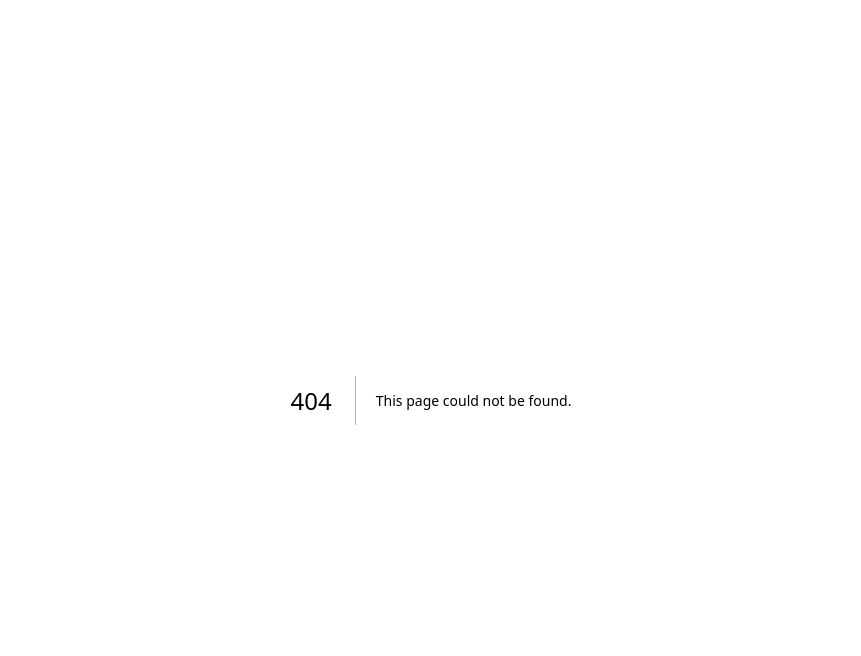
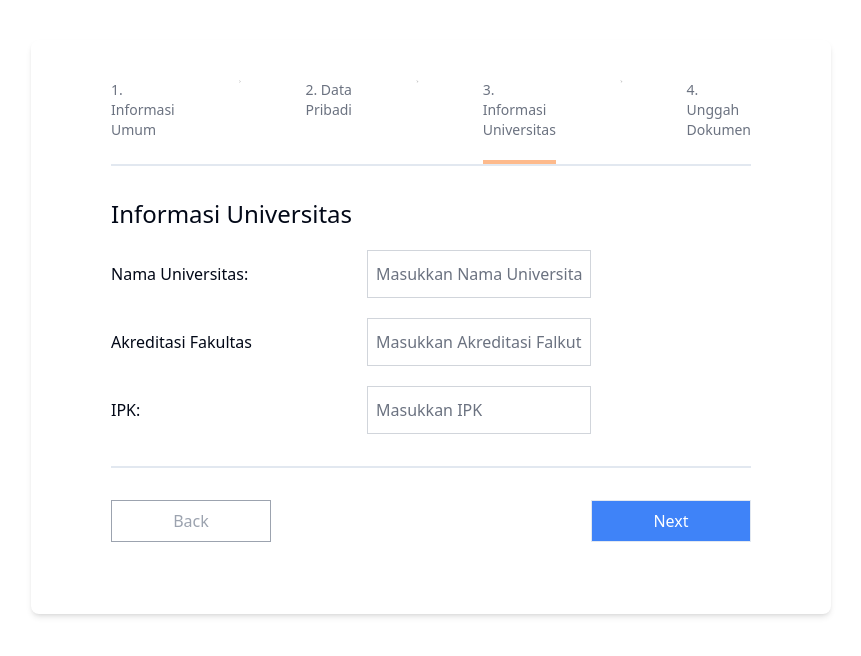
Before and after one commit to elviskudo/pkpa-fe, a Next.js app: page /user/register/UniversityInformation in a window 1280 px wide. Before the commit this address had no page. Shown: the top 656 px of the page, without its empty margins (209-1070 px from the left). Built offline with nearby package versions, Linux system fonts and the light colour scheme.

Commit message:
Memunculkan validasi no.whatsapp, yang file sebelumnya salah

```diff
--- /dev/null
+++ b/src/app/user/register/UniversityInformation/page.js
@@ -0,0 +1,10 @@
+import InformasiUniversitas from "@/components/User/register/informasiUniversitas";
+
+export default function DocumentUpload(){
+    return (
+        <div>
+            <InformasiUniversitas />
+        </div>
+    );
+
+}
--- a/src/components/User/register/informasiUmum.js
+++ b/src/components/User/register/informasiUmum.js
@@ -24,6 +24,7 @@ function InformasiUmum() {
         .email('Email harus valid')
         .required('Email harus diisi'),
       nomorTelepon: Yup.number().required('Nomor telepon harus diisi'),
+      nomorWhatsapp: Yup.number().required('Nomor whatsapp harus diisi'),
       kataSandi: Yup.string().required('Kata sandi harus diisi'),
       konfirmasiKataSandi: Yup.string()
         .oneOf([Yup.ref('kataSandi'), null], 'Kata sandi tidak sama')
```
